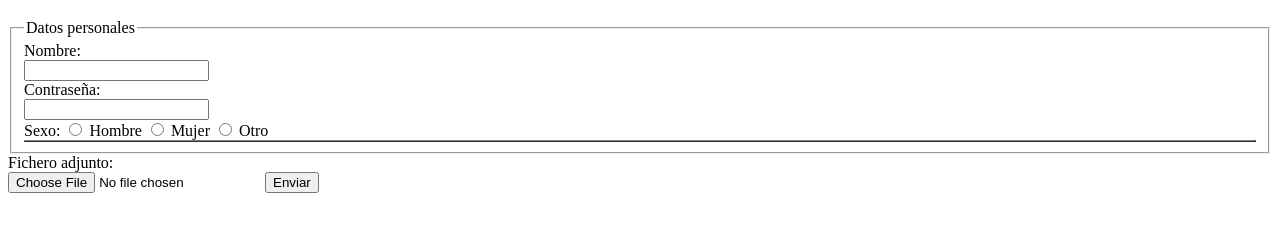
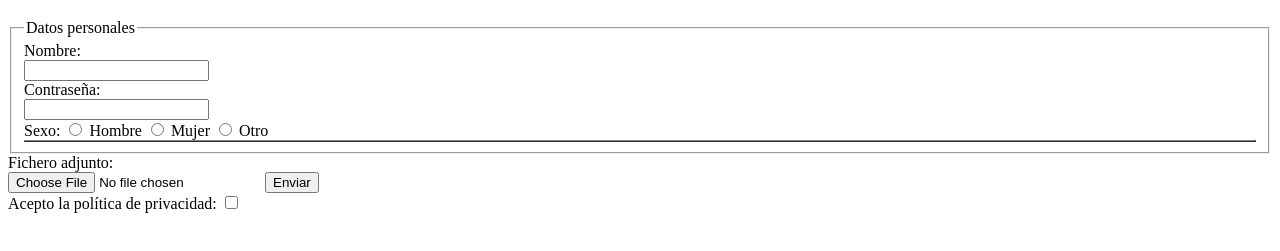
Before and after one commit to Rubenromero2002/Rubenromero2002.github.io, a plain HTML site: page index.html in a window 1280 px wide. Shown: the part 61-312 px from the top of the page. Drawn offline with Linux system fonts and the light colour scheme.

Commit message:
terminos

```diff
--- a/index.html
+++ b/index.html
@@ -5,16 +5,16 @@
     <meta name="viewport" content="width=device-width, initial-scale=1.0">
     <title>HOME</title>
 </head>
-<body>
-    <h1>Formulario</h1>
+        <body>
+        <h1>Formulario</h1>
     <form action="https://ncoge.com/phps/formulario.php" method="post">
-       <fieldset>
+            <fieldset>
             <table border="1" width="100%">
         <legend>Datos personales</legend>
         Nombre:
-       <br> <input type="text" name="nombre" size="20" maxlength="10">  </br>
+         <br> <input type="text" name="nombre" size="20" maxlength="10">  </br>
         Contraseña:
-        <br> <input type="password" name="contraseña" size="20" maxlength="10"> </br>
+            <br> <input type="password" name="contraseña" size="20" maxlength="10"> </br>
         Sexo:
         <input type="radio" name="sexo" value="hombre"> Hombre
         <input type="radio" name="sexo" value="mujer"> Mujer
@@ -25,6 +25,8 @@
         Fichero  adjunto:
         <br> <input type="file" name="fichero">
         <input type ="submit" value="Enviar">  </br>
+        Acepto la política de privacidad:
+        <input type="checkbox" name="politica" value="aceptada">
     </form>
 </body>
 </html>
```
